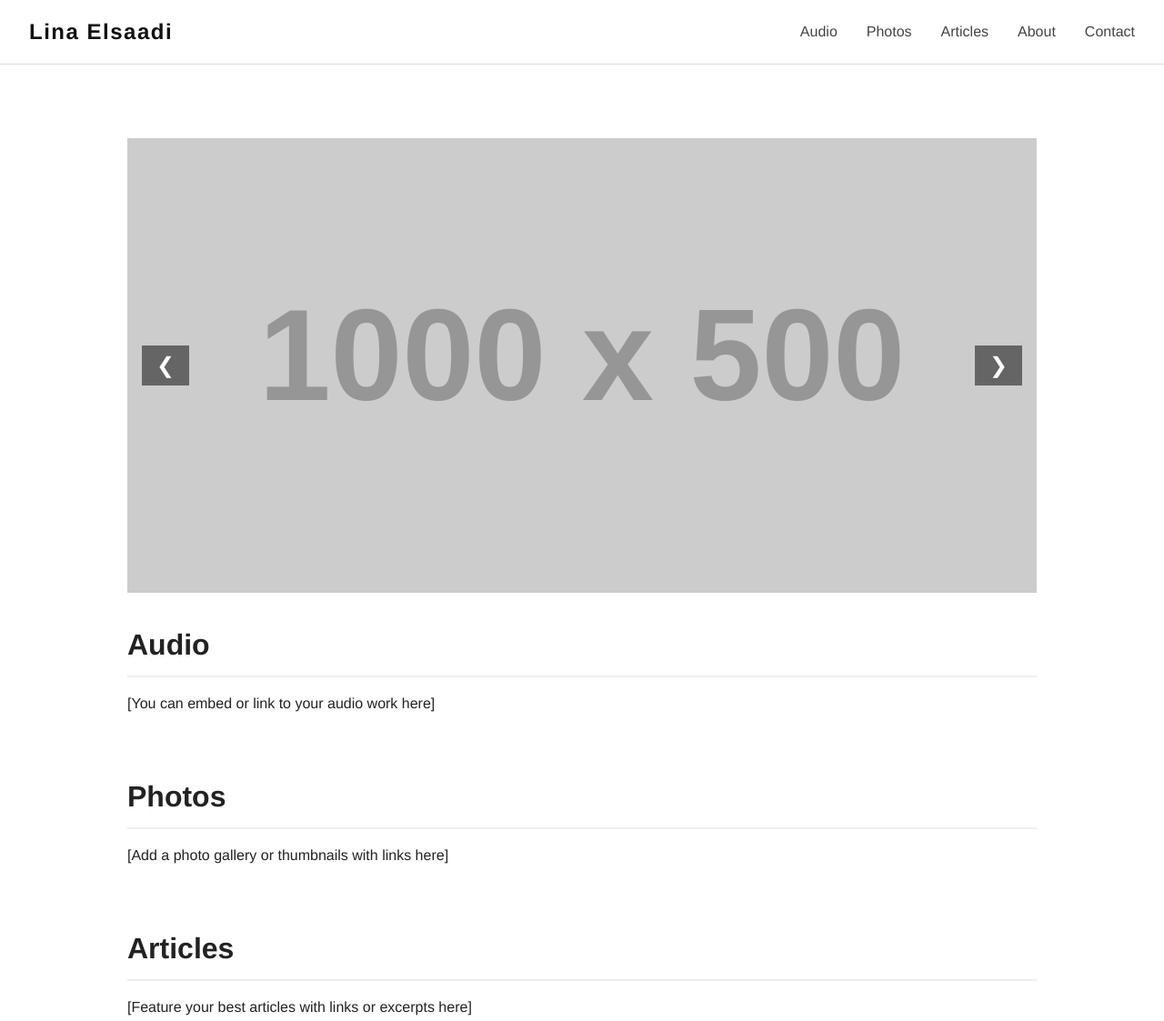
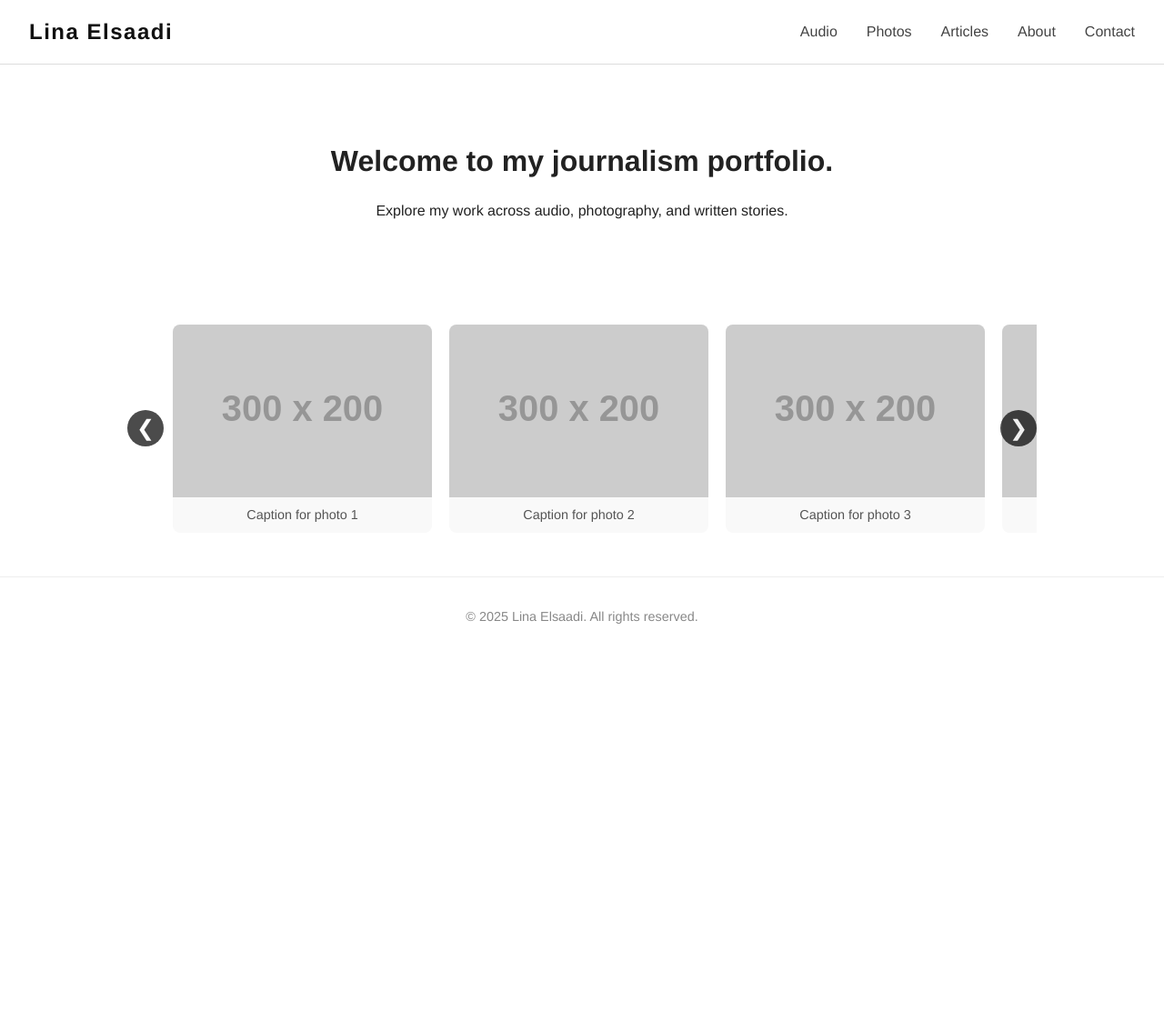
Before and after one commit to linaels/linaels.github.io, a plain HTML site: page index.html in a window 1280 px wide. Shown: the top 1123 px of the page at 91% size. After the commit the page ends 800 px from the top, so only its background shows below. Drawn offline with Linux system fonts and the light colour scheme; placeholder pictures from the web are drawn by us.

Commit message:
adding carousel

```diff
--- a/index.html
+++ b/index.html
@@ -13,9 +13,9 @@
 
     body {
       font-family: 'Helvetica Neue', Helvetica, Arial, sans-serif;
-      line-height: 1.6;
       background: #fff;
       color: #222;
+      line-height: 1.6;
     }
 
     nav {
@@ -61,59 +61,7 @@
       padding-top: 120px;
       max-width: 1000px;
       margin: 0 auto;
-    }
-
-    /* Carousel styles */
-    .carousel {
-      position: relative;
-      max-width: 100%;
-      overflow: hidden;
-      margin: 2rem 0;
-    }
-
-    .carousel-track {
-      display: flex;
-      transition: transform 0.5s ease-in-out;
-    }
-
-    .carousel-slide {
-      min-width: 100%;
-    }
-
-    .carousel-slide img {
-      width: 100%;
-      height: auto;
-      display: block;
-    }
-
-    .carousel-buttons {
-      position: absolute;
-      top: 50%;
-      width: 100%;
-      display: flex;
-      justify-content: space-between;
-      transform: translateY(-50%);
-      padding: 0 1rem;
-    }
-
-    .carousel-buttons button {
-      background: rgba(0, 0, 0, 0.5);
-      border: none;
-      color: #fff;
-      padding: 0.5rem 1rem;
-      cursor: pointer;
-      font-size: 1.5rem;
-    }
-
-    section {
-      margin-bottom: 4rem;
-    }
-
-    section h2 {
-      font-size: 2rem;
-      margin-bottom: 1rem;
-      border-bottom: 2px solid #eee;
-      padding-bottom: 0.5rem;
+      padding-bottom: 4rem;
     }
 
     footer {
@@ -124,9 +72,72 @@
       border-top: 1px solid #eee;
     }
 
-    @media (max-width: 600px) {
-      nav ul {
-        gap: 1rem;
+    /* Carousel Styles */
+    .carousel-container {
+      position: relative;
+      margin: 3rem auto;
+      max-width: 1000px;
+      overflow: hidden;
+    }
+
+    .carousel-track {
+      display: flex;
+      transition: transform 0.5s ease;
+      padding-left: 5%;
+    }
+
+    .carousel-slide {
+      flex: 0 0 30%;
+      margin-right: 2%;
+      background: #f9f9f9;
+      text-align: center;
+      border-radius: 8px;
+      overflow: hidden;
+    }
+
+    .carousel-slide img {
+      width: 100%;
+      height: auto;
+      display: block;
+    }
+
+    .carousel-caption {
+      padding: 0.5rem;
+      font-size: 0.9rem;
+      color: #555;
+    }
+
+    .carousel-buttons {
+      position: absolute;
+      top: 50%;
+      width: 100%;
+      display: flex;
+      justify-content: space-between;
+      transform: translateY(-50%);
+      pointer-events: none;
+    }
+
+    .carousel-buttons button {
+      pointer-events: all;
+      background: #000;
+      border: none;
+      color: white;
+      width: 40px;
+      height: 40px;
+      border-radius: 50%;
+      font-size: 1.5rem;
+      cursor: pointer;
+      opacity: 0.7;
+      transition: opacity 0.3s ease;
+    }
+
+    .carousel-buttons button:hover {
+      opacity: 1;
+    }
+
+    @media (max-width: 768px) {
+      .carousel-slide {
+        flex: 0 0 80%;
       }
     }
   </style>
@@ -136,52 +147,48 @@
   <nav>
     <a href="index.html" class="logo">Lina Elsaadi</a>
     <ul>
-      <li><a href="#audio">Audio</a></li>
-      <li><a href="#photos">Photos</a></li>
-      <li><a href="#articles">Articles</a></li>
-      <li><a href="#about">About</a></li>
-      <li><a href="#contact">Contact</a></li>
+      <li><a href="audio.html">Audio</a></li>
+      <li><a href="photos.html">Photos</a></li>
+      <li><a href="articles.html">Articles</a></li>
+      <li><a href="about.html">About</a></li>
+      <li><a href="contact.html">Contact</a></li>
     </ul>
   </nav>
 
   <main>
-    <section class="carousel">
+    <h1 style="text-align: center; margin-top: 2rem;">Welcome to my journalism portfolio.</h1>
+    <p style="text-align: center; margin-top: 1rem;">Explore my work across audio, photography, and written stories.</p>
+  </main>
+
+  <section class="carousel-container">
     <div class="carousel-track">
-        <div class="carousel-slide"><img src="https://via.placeholder.com/1000x500?text=Slide+1" alt="Slide 1"></div>
-        <div class="carousel-slide"><img src="https://via.placeholder.com/1000x500?text=Slide+2" alt="Slide 2"></div>
-        <div class="carousel-slide"><img src="https://via.placeholder.com/1000x500?text=Slide+3" alt="Slide 3"></div>
+      <div class="carousel-slide">
+        <img src="https://via.placeholder.com/300x200?text=Photo+1" alt="Photo 1">
+        <div class="carousel-caption">Caption for photo 1</div>
       </div>
+      <div class="carousel-slide">
+        <img src="https://via.placeholder.com/300x200?text=Photo+2" alt="Photo 2">
+        <div class="carousel-caption">Caption for photo 2</div>
+      </div>
+      <div class="carousel-slide">
+        <img src="https://via.placeholder.com/300x200?text=Photo+3" alt="Photo 3">
+        <div class="carousel-caption">Caption for photo 3</div>
+      </div>
+      <div class="carousel-slide">
+        <img src="https://via.placeholder.com/300x200?text=Photo+4" alt="Photo 4">
+        <div class="carousel-caption">Caption for photo 4</div>
+      </div>
+      <div class="carousel-slide">
+        <img src="https://via.placeholder.com/300x200?text=Photo+5" alt="Photo 5">
+        <div class="carousel-caption">Caption for photo 5</div>
+      </div>
+    </div>
+
     <div class="carousel-buttons">
       <button id="prevBtn">&#10094;</button>
       <button id="nextBtn">&#10095;</button>
     </div>
   </section>
-
-    <section id="audio">
-      <h2>Audio</h2>
-      <p>[You can embed or link to your audio work here]</p>
-    </section>
-
-    <section id="photos">
-      <h2>Photos</h2>
-      <p>[Add a photo gallery or thumbnails with links here]</p>
-    </section>
-
-    <section id="articles">
-      <h2>Articles</h2>
-      <p>[Feature your best articles with links or excerpts here]</p>
-    </section>
-
-    <section id="about">
-      <h2>About Me</h2>
-      <p>[Tell people who you are, your background, and what drives your storytelling]</p>
-    </section>
-
-    <section id="contact">
-      <h2>Contact</h2>
-      <p>Email: <a href="mailto:your.email@example.com">your.email@example.com</a></p>
-    </section>
-  </main>
 
   <footer>
     &copy; 2025 Lina Elsaadi. All rights reserved.
@@ -189,24 +196,32 @@
 
   <script>
     const track = document.querySelector('.carousel-track');
-    const slides = Array.from(track.children);
-    const nextButton = document.querySelector('#nextBtn');
-    const prevButton = document.querySelector('#prevBtn');
-    let currentIndex = 0;
+    const slides = document.querySelectorAll('.carousel-slide');
+    const nextBtn = document.getElementById('nextBtn');
+    const prevBtn = document.getElementById('prevBtn');
+    let index = 0;
+    const visibleSlides = 3;
 
     function updateCarousel() {
-      track.style.transform = `translateX(-${currentIndex * 100}%)`;
+      const slideWidth = slides[0].offsetWidth + 16;
+      track.style.transform = `translateX(-${index * slideWidth}px)`;
     }
 
-    nextButton.addEventListener('click', () => {
-      currentIndex = (currentIndex + 1) % slides.length;
+    nextBtn.addEventListener('click', () => {
+      if (index < slides.length - visibleSlides) {
+        index++;
         updateCarousel();
+      }
     });
 
-    prevButton.addEventListener('click', () => {
-      currentIndex = (currentIndex - 1 + slides.length) % slides.length;
+    prevBtn.addEventListener('click', () => {
+      if (index > 0) {
+        index--;
         updateCarousel();
+      }
     });
+
+    window.addEventListener('resize', updateCarousel);
   </script>
 </body>
 </html>
```
Lines whose indentation alone changed are shown as unchanged.
